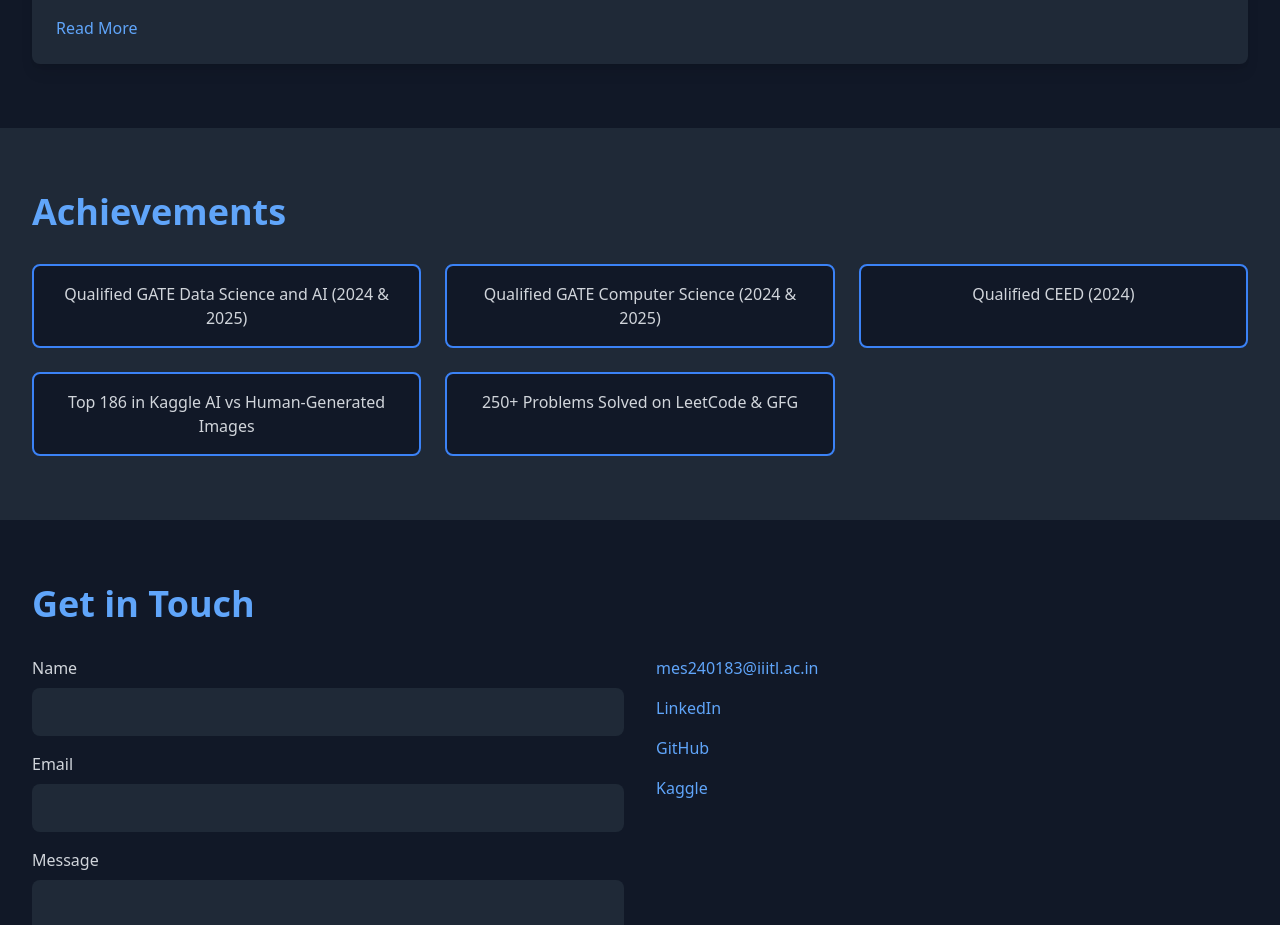
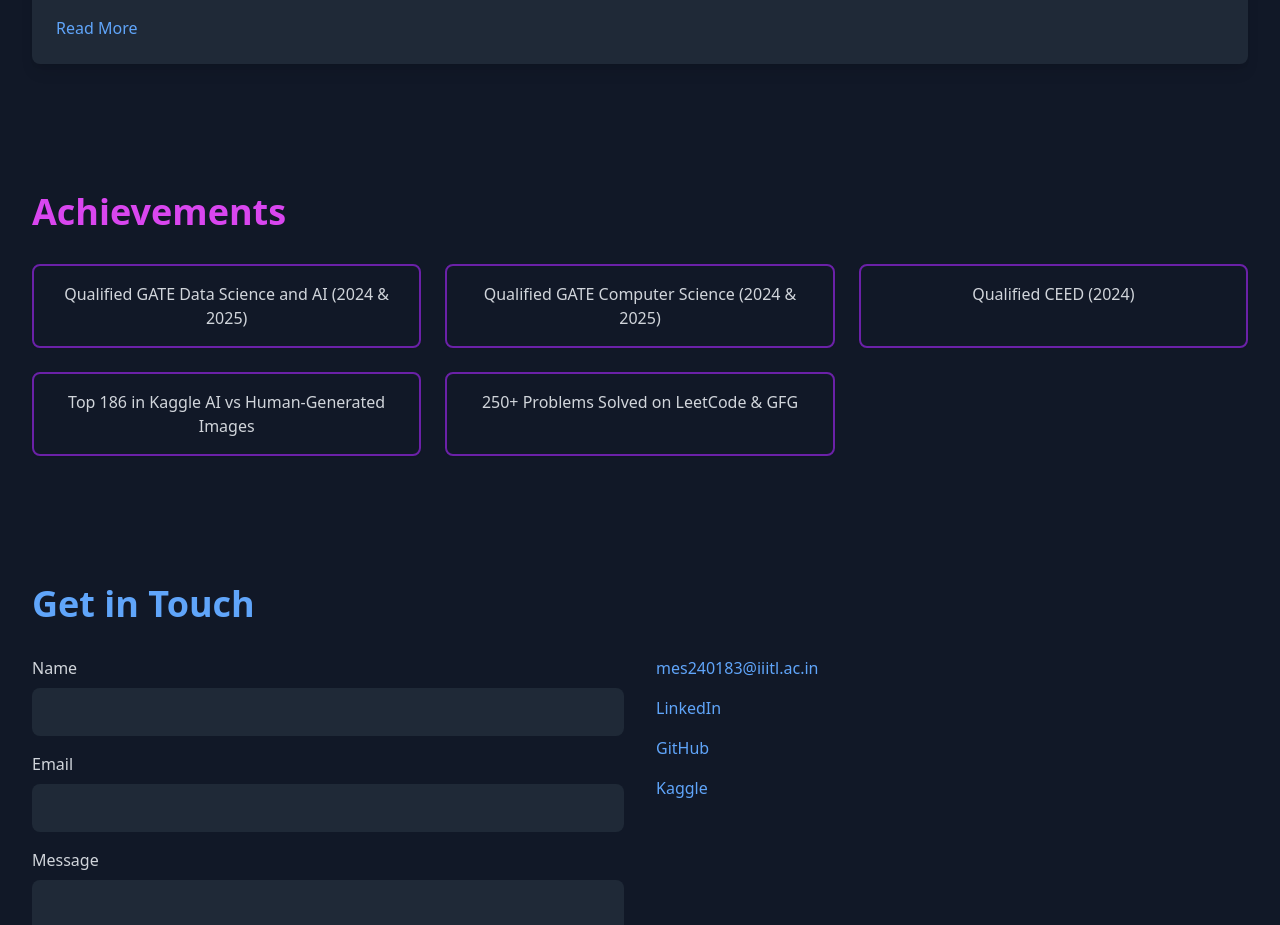
Before and after one commit to Ananyaearth/ananya-portfolio, a React (Vite) app: page / in a window 1280 px wide. Shown: the part 3168-4093 px from the top of the page. Built offline with nearby package versions, Linux system fonts and the light colour scheme; the HTML template or start-up script is replaced by a standard one.

Commit message:
Update and rename Achievements.js to Achievements.jsx

```diff
--- a/src/components/Achievements.js
+++ b/src/components/Achievements.jsx
@@ -11,17 +11,17 @@ function Achievements() {
   ];
 
   return (
-    <section id="achievements" className="py-16 bg-gray-800">
+    <section id="achievements" className="py-16 bg-gray-900 dark:bg-gray-800 text-white dark:text-gray-300">
       <div className="max-w-7xl mx-auto px-4 sm:px-6 lg:px-8">
-        <h2 className="text-4xl font-bold text-blue-400 mb-8">Achievements</h2>
+        <h2 className="text-4xl font-bold text-fuchsia-500 dark:text-fuchsia-400 mb-8">Achievements</h2>
         <div className="grid grid-cols-1 md:grid-cols-3 gap-6">
           {achievements.map((achievement, index) => (
             <motion.div
               key={index}
-              className="bg-gray-900 p-4 rounded-lg text-center border-2 border-blue-500"
+              className="bg-gray-900 dark:bg-gray-700 p-4 rounded-lg text-center border-2 border-purple-800 dark:border-purple-500 shadow-sm dark:shadow-fuchsia-500/50"
               whileHover={{ scale: 1.05 }}
             >
-              <p className="text-gray-300">{achievement}</p>
+              <p className="text-gray-300 dark:text-gray-400">{achievement}</p>
             </motion.div>
           ))}
         </div>
```
